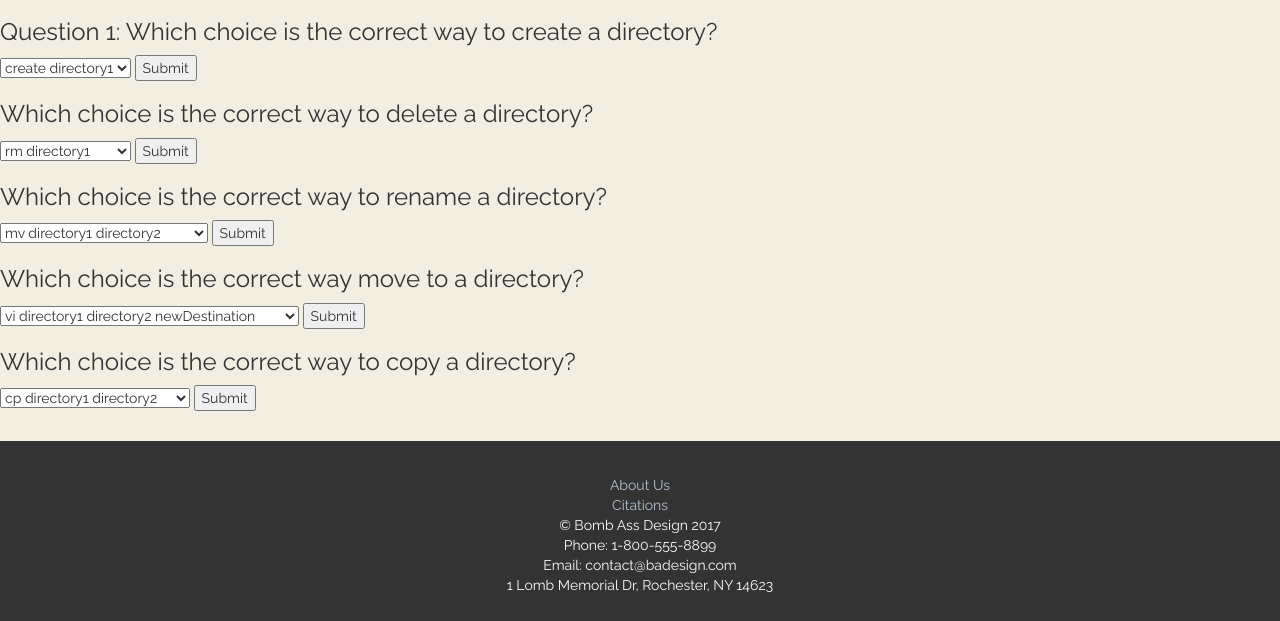
After one commit to AgnelliLambs/BombAssDesign, a PHP site: page /tutorials/tutorial10.php in a window 1280 px wide. The commit adds this page. Shown: the part 2451-3072 px from the top of the page. Run offline with PHP 8.4, Linux system fonts and the light colour scheme; data that the repository does not hold is empty; some libraries are stand-ins or nearby versions.

Commit message:
Add files via upload

```diff
--- /dev/null
+++ b/tutorials/tutorial10.php
@@ -0,0 +1,105 @@
+<!-- Tutorial 10 -->
+<!-- B.A.D Design -->
+
+
+<!-- Header PHP-->
+
+<?php
+	$path = '../';
+	$title = 'Tutorial 10';
+	include $path.'assets/includes/header.php';
+?>
+
+
+<!-- &lt; - less than -->
+<!-- &gt; - greater than -->
+<!-- Directories -->
+	<h2>Directories</h2>
+	<p>Directories are similar to folders, where files and other directories can be placed inside to create a hierarchy. This helps the user organize organize as well as manage the different files in the structure. </p>
+
+	<!-- Creating directories -->
+	<h2>Creating a Directory</h2>
+	<p>To Create a directory in Linux the "mkdir" command is used, followed by the name of the directory being created</p>
+	<p>Command: mkdir &lt;directoryName&gt;</p>
+	<img src="<?php echo $path;?>/assets/imgs/tutorial3/mkdir.PNG" alt="make directory">
+
+	<!-- Removing Directories -->
+	<h2>Removing a Directory </h2>
+	<p>To Remove a directory in Linux the "rmdir" command is used, followed by the name of the directory being deleted</p>
+	<p>Command: rmdir &lt;directoryName&gt;</p>
+	<img src="<?php echo $path;?>remove directory">
+
+	<!-- Copying directory -->
+	<h2>Copying a Directory</h2>
+	<p>To Copy a directory in Linux the "cp" command is used, followed by the name of the directory being copied, and then the name of the new copy being created</p>
+	<p>Command: cp &lt;directoryName1&gt; &lt;directoryName2&gt;</p>
+	<img src="<?php echo $path;?>/assets/imgs/tutorial3/cp.PNG" alt="copy">
+
+	<!-- Moving Directories -->
+	<h2>Moving a Directory</h2>
+	<p>To Move a directory in Linux the "mv" command is used, followed by the name of the directory being moved, the new name if the moved directory, and then the new address</p>
+	<p>Command: mv &lt;directoryName1&gt; &lt;directoryName2&gt; &lt;newDestination&gt; </p>
+	<img src="<?php echo $path;?>/assets/imgs/tutorial3/mv.PNG" alt="move ">
+
+	<!-- Renaming Directories -->
+	<h2>Renaming a directory</h2>
+	<p>The Rename command is similar to the move command, in that it uses the same command "mv". The difference with it is that there is no address at the end of the command </p>
+	<p>Command: mv &lt;directoryName1&gt; &lt;directoryName2&gt;</p>
+	<img src="<?php echo $path;?>/assets/imgs/tutorial3/rename.PNG" alt="rename">
+
+	<!-- Quiz -->
+
+	<form>
+			<!-- Question 1 -->
+			<h3 class ="question">Question 1: Which choice is the correct way to create a directory?</h3>
+			<select id="3.1">
+				<option>create directory1</option>
+				<option>mkdir directory1</option>
+				<option>vi directory1</option>
+			</select>
+			<input type="button" onclick="checkAnswer()" value="Submit">
+
+			<!-- Question 2 -->
+			<h3 class ="question">Which choice is the correct way to delete a directory?</h3>
+			<select id="3.2">
+				<option>rm directory1</option>
+				<option>rmdir directory1</option>
+				<option>delete directory1</option>
+			</select>
+			<input type="button" onclick="checkAnswer()" value="Submit">
+
+			<!-- Question 3 -->
+			<h3 class ="question">Which choice is the correct way to rename a directory?</h3>
+			<select id="3.3">
+				<option>mv directory1 directory2</option>
+				<option>rn directory1 directory2</option>
+				<option>rename directory1 directory2</option>
+			</select>
+			<input type="button" onclick="checkAnswer()" value="Submit">
+
+			<!-- Question 4 -->
+			<h3 class ="question">Which choice is the correct way move to a directory?</h3>
+			<select id="3.4">
+				<option>vi directory1 directory2 newDestination</option>
+				<option>mv directory1 directory2 newDestination</option>
+				<option>move directory1 directory2 newDestination</option>
+			</select>
+			<input type="button" onclick="checkAnswer()" value="Submit">
+
+			<!-- Question 5 -->
+			<h3 class ="question">Which choice is the correct way to copy a directory?</h3>
+			<select id="3.5">
+				<option>cp directory1 directory2</option>
+				<option>copy directory1 directory2</option>
+				<option>vi directory1 directory2</option>
+			</select>
+			<input type="button" onclick="checkAnswer()" value="Submit">
+
+		</form>
+
+<!-- Footer PHP-->
+<?php
+	$path = '../';
+	$title = 'Tutorial 10';
+	include $path.'assets/includes/footer.php';
+?>
```
Also changed, not shown: tutorials/tutorial3.php (+35 -40 lines).
